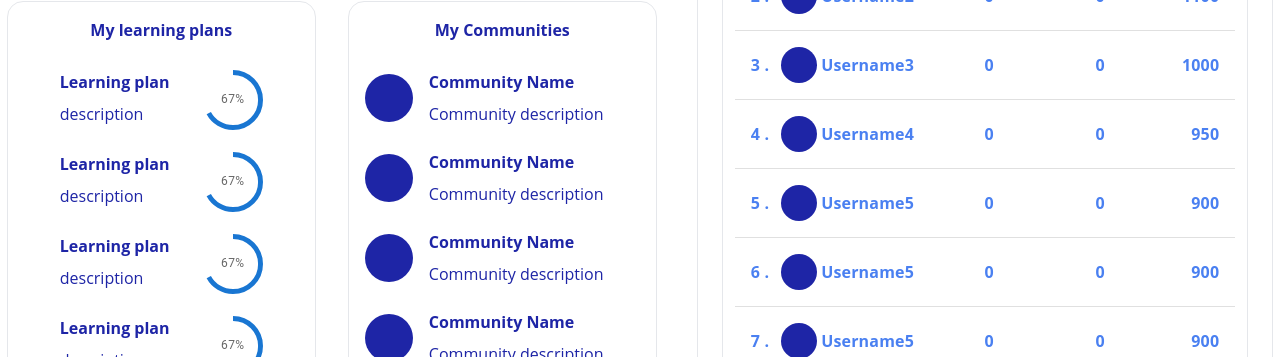
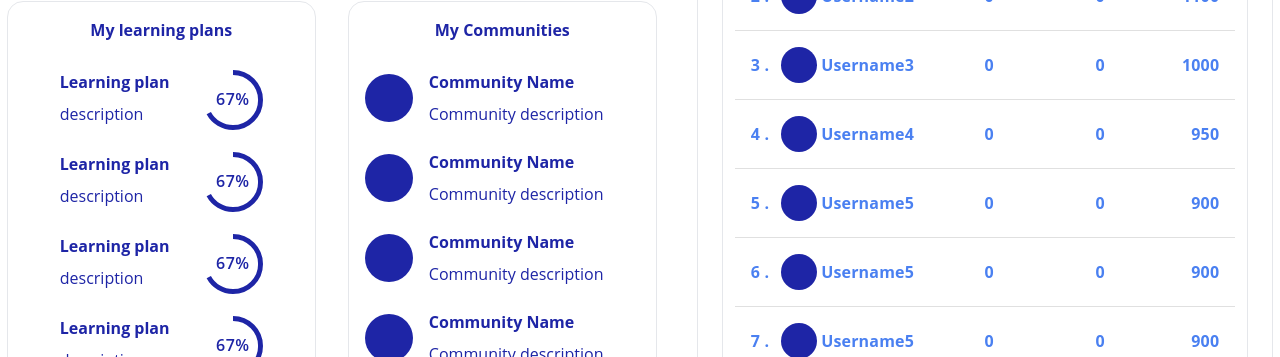
Before and after one commit to Tarek-Al-Khatib/frontend, a React (Create React App) app: page /myprofile in a window 1280 px wide. Shown: the part 443-800 px from the top of the page. Built offline with nearby package versions, Linux system fonts and the light colour scheme; no server answers; sample sign-in values are in the browser's storage.

Commit message:
Fixed styling on circular progress

```diff
--- a/src/components/CircularProgressWithLabel/CircularProgressWithLabel.jsx
+++ b/src/components/CircularProgressWithLabel/CircularProgressWithLabel.jsx
@@ -7,7 +7,11 @@ import Box from "@mui/material/Box";
 function CircularProgressWithLabel(props) {
   return (
     <Box sx={{ position: "relative", display: "inline-flex" }}>
-      <CircularProgress variant="determinate" {...props} />
+      <CircularProgress
+        variant="determinate"
+        {...props}
+        sx={{ color: "#1e25a6" }}
+      />
       <Box
         sx={{
           top: 0,
@@ -23,7 +27,12 @@ function CircularProgressWithLabel(props) {
         <Typography
           variant="caption"
           component="div"
-          sx={{ color: "text.secondary" }}
+          sx={{
+            color: "#1e25a6",
+            fontWeight: "600",
+            fontSize: 16,
+            fontFamily: "Open Sans",
+          }}
         >
           {`${Math.round(props.value)}%`}
         </Typography>
```
